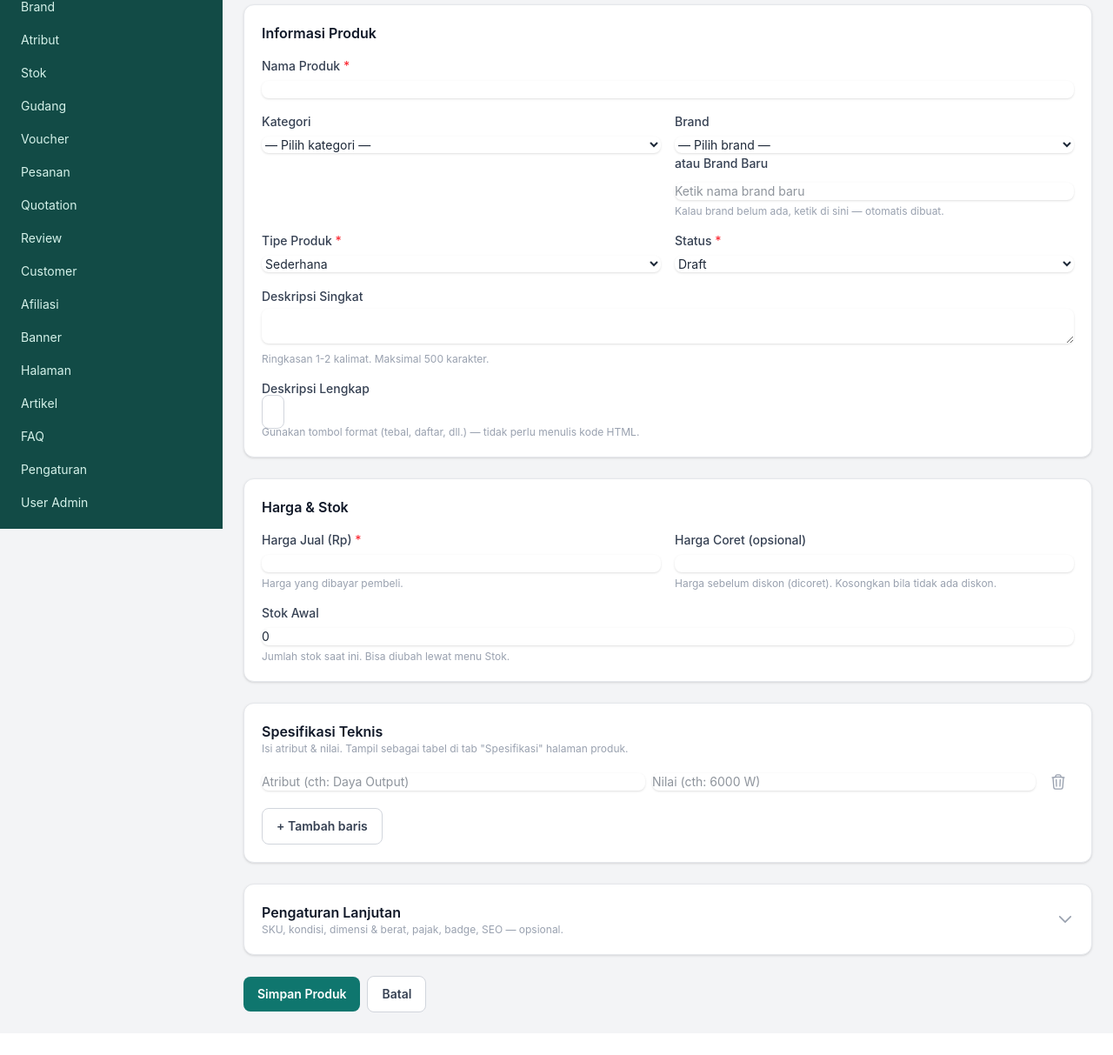
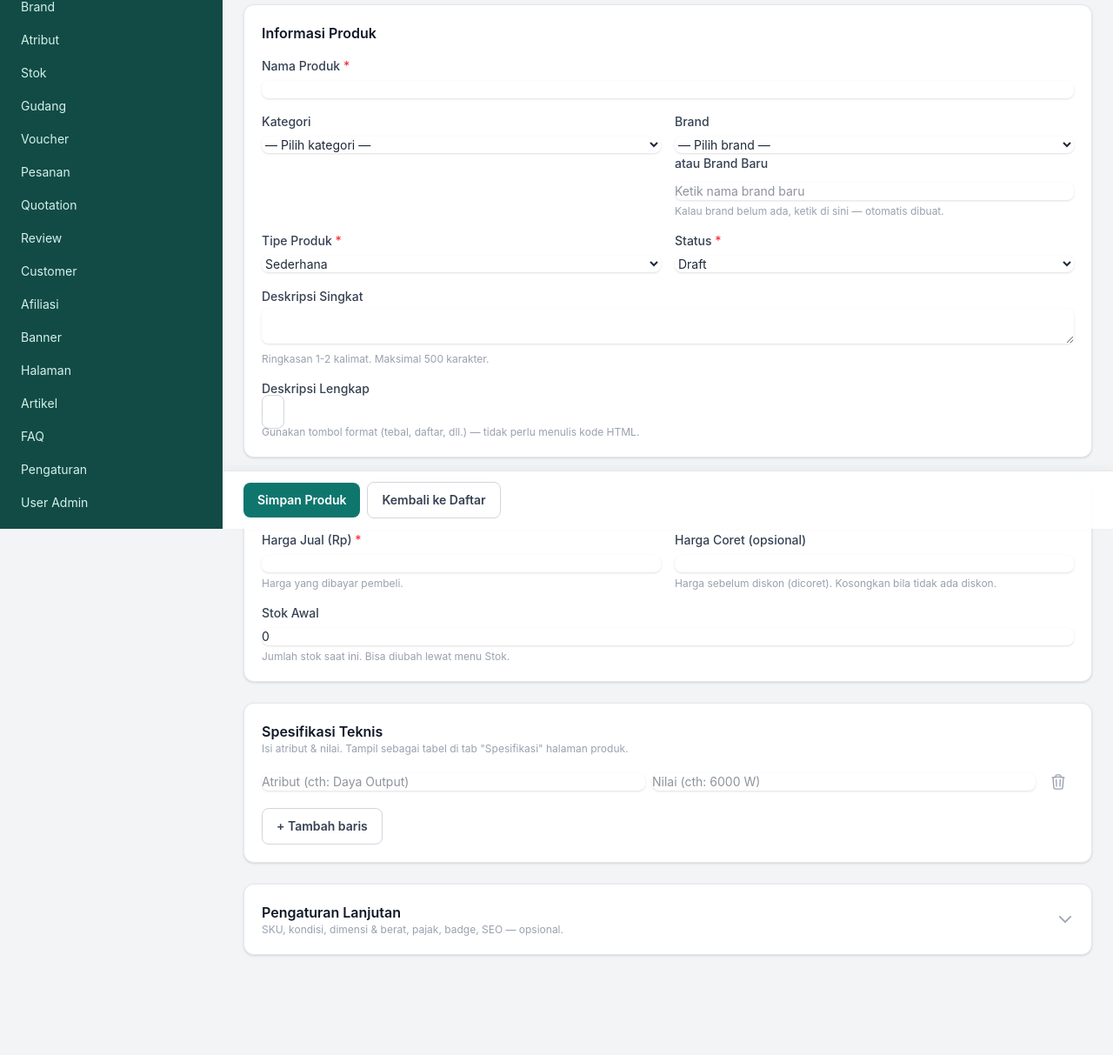
Before and after one commit to fadlisalim/retail, a Laravel app: page /admin/produk/create in a window 1280 px wide. Shown: the part 192-1405 px from the top of the page at 87% size. Before the commit the page ends 1356 px from the top, so only its background shows below. Run offline with Laravel 12, Linux system fonts and the light colour scheme; a user stored in the database is signed in; data comes from the database, SQL or seed files in the repository; style sheets or scripts are compiled from the project's sources; some libraries are stand-ins or nearby versions.

Commit message:
Product form UX: stay after save + sticky save bar
After saving a product, stay on it instead of bouncing to the list: store()
redirects to the new product's edit page (ready to add images/media), and
update() returns back. Add a sticky action bar (Simpan Produk + Kembali) that
stays pinned to the bottom while scrolling the long form. Rebuilt assets.

```diff
--- a/app/Http/Controllers/Admin/ProductController.php
+++ b/app/Http/Controllers/Admin/ProductController.php
@@ -73,8 +73,9 @@ class ProductController extends Controller
             );
         }
 
-        return redirect()->route('admin.products.index')
-            ->with('success', 'Produk berhasil ditambahkan.');
+        // Stay on the product (its edit page) so images/media can be added next.
+        return redirect()->route('admin.products.edit', $product)
+            ->with('success', 'Produk berhasil disimpan. Silakan tambahkan gambar & media di bawah.');
     }
 
     public function edit(Product $produk): View
@@ -86,8 +87,8 @@ class ProductController extends Controller
     {
         $produk->update($this->validated($request, $produk));
 
-        return redirect()->route('admin.products.index')
-            ->with('success', 'Produk berhasil diperbarui.');
+        // Stay on the product after saving.
+        return back()->with('success', 'Produk berhasil diperbarui.');
     }
 
     public function destroy(Product $produk): RedirectResponse
--- a/resources/views/admin/products/_form.blade.php
+++ b/resources/views/admin/products/_form.blade.php
@@ -152,8 +152,9 @@
         </div>
     </div>
 
-    <div class="flex items-center gap-2">
+    {{-- Sticky action bar — always reachable while scrolling the long form. --}}
+    <div class="sticky bottom-0 z-20 -mx-4 flex items-center gap-2 border-t border-gray-200 bg-white/95 px-4 py-3 shadow-[0_-4px_12px_rgba(0,0,0,0.04)] sm:-mx-6 sm:px-6">
         <button type="submit" class="btn-primary">Simpan Produk</button>
-        <a href="{{ route('admin.products.index') }}" class="btn-outline">Batal</a>
+        <a href="{{ route('admin.products.index') }}" class="btn-outline">Kembali ke Daftar</a>
     </div>
 </div>
```
Also changed, not shown: 3 other files.
